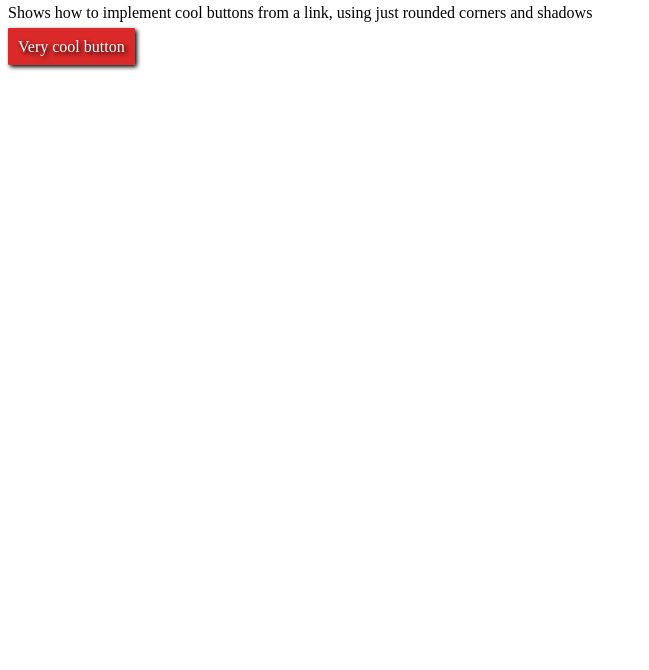
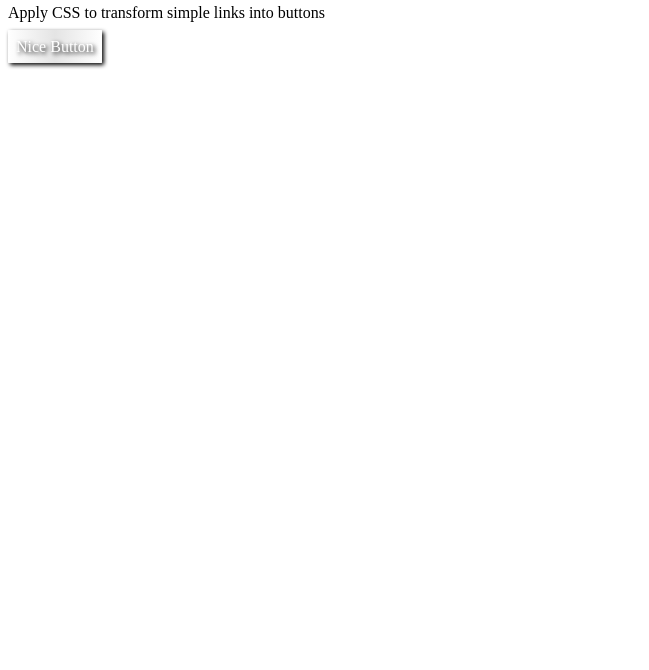
Before and after one commit to pxai/webfinde, a website: page samples/css/coolbutton.html in a window 1280 px wide. Shown: the part 130-800 px from the top of the page, without its empty margins (0-649 px from the left). Drawn offline with Linux system fonts and the light colour scheme.

Commit message:
Cool button sample

```diff
--- a/samples/css/coolbutton.html
+++ b/samples/css/coolbutton.html
@@ -14,10 +14,9 @@
       <article>
           <h3>Cool buttons</h3>
           <p>
-        Shows how to implement cool buttons from a link,
-        using just rounded corners and shadows
+              Apply CSS to transform simple links into buttons
             </p>
-     <a href="" id="button" title="Tip not so cool">Very cool button</a>
+           <a href="" id="button" title="Cool button">Nice Button</a>
       </article>
     </main>
 </body>
--- a/samples/css/css/coolbutton.css
+++ b/samples/css/css/coolbutton.css
@@ -1,11 +1,11 @@
 #button {
-	background-color: #da2929;
+	text-decoration: none;
 	color: #ffffff;
-	padding: 10px;
+	padding: 8px;
+	text-shadow: 2px 2px 4px #000000;
+	box-shadow: 2px 2px 4px #000000;
+	/* background-color: #bc3031; */
+	background: linear-gradient(90deg, #ffffff 0%, #e4e4e4 50%,#ffffff 100%);
+	border: 1px none #000000;
 	border-radius: 1px;
-	box-shadow: 2px 2px 4px #000000;
-	text-shadow: 2px 2px 4px #000000;
-	/*background: linear-gradient(90deg, #ffffff 0%, #e4e4e4 50%,#ffffff 100%);*/
-	border: 1px none #000000;
-    text-decoration: none;
 }
```
Lines whose indentation alone changed are shown as unchanged.
